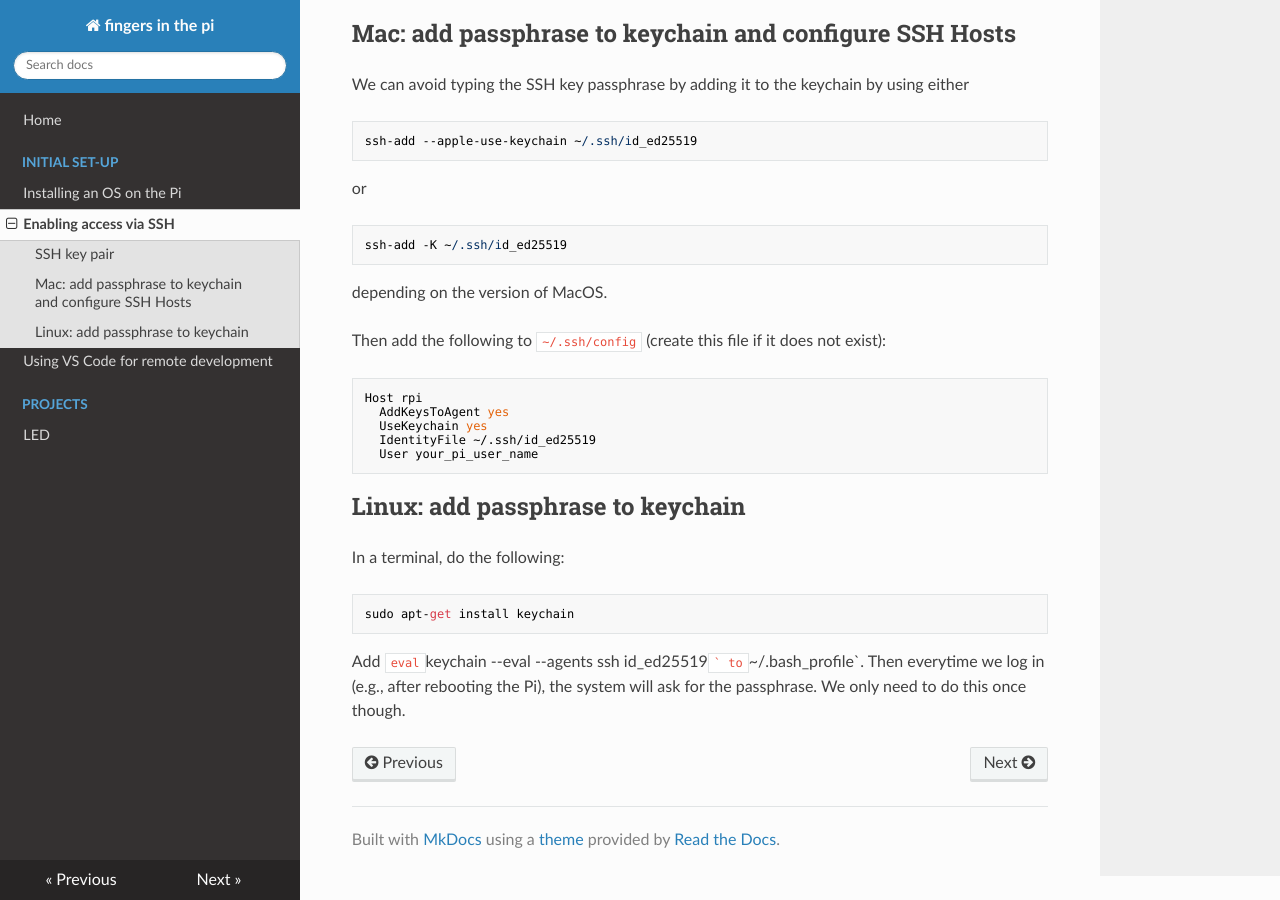
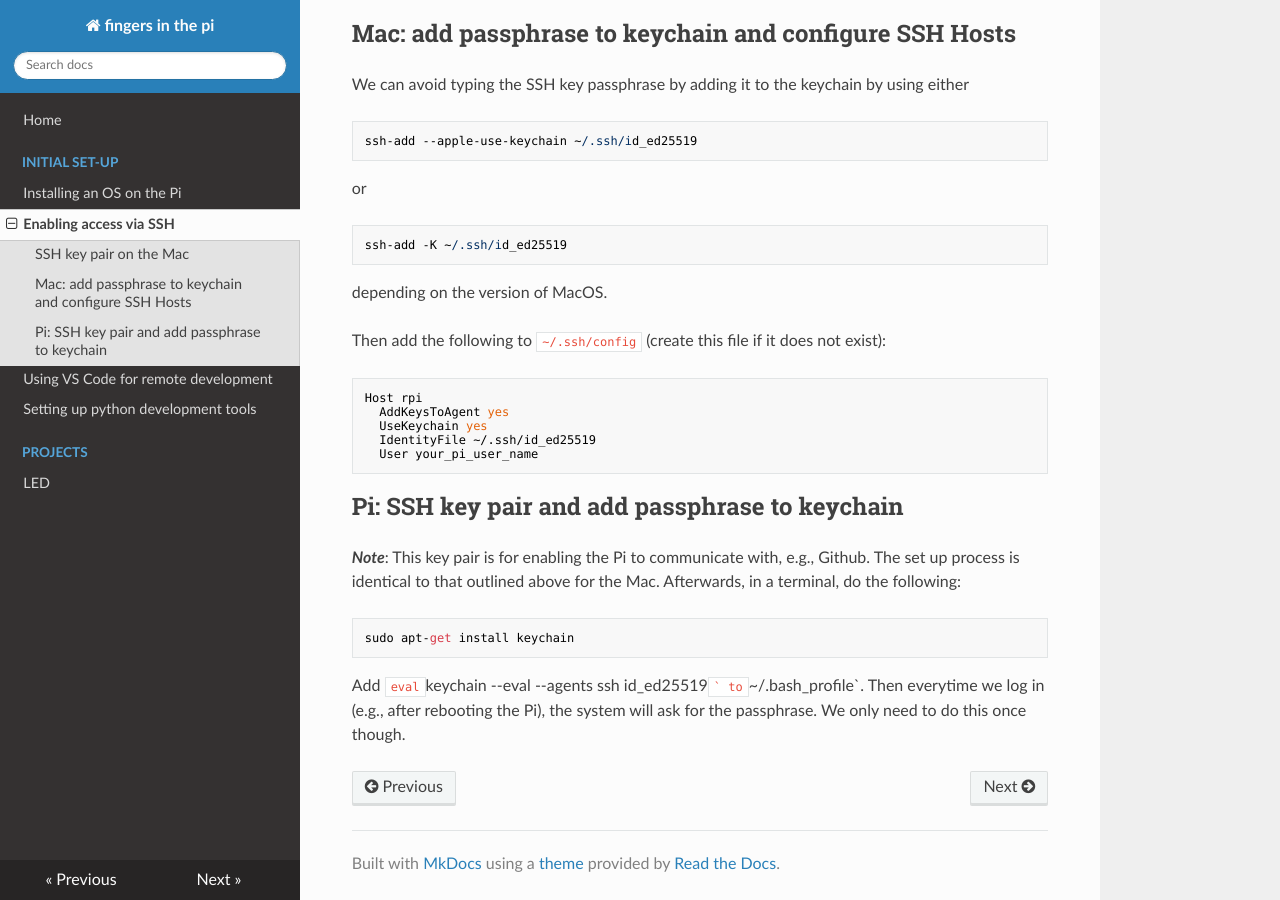
Before and after one commit to drkaizeng/fingers_in_the_pi, an MkDocs documentation site: the page built from docs/initial_setup/ssh_setup.md, in a window 1280 px wide and 900 px high, scrolled down 933 px. Built offline with MkDocs 1.6.1, drawn with Linux system fonts in a browser that asks for light colours; nearby versions of some CDN libraries; some of the changed text lies outside the part shown.

Commit message:
Update docs

````diff
--- a/docs/initial_setup/ssh_setup.md
+++ b/docs/initial_setup/ssh_setup.md
@@ -6,7 +6,7 @@ Although our Pi is a powerful little computer, we prefer to do most of our work
 - Find out the IP address by issuing `ip addr` in the terminal. We use the WIFI. So the IP can be found in the section about `wlan0`. If you use an ethernet cable, then focus on `eth0`. On another compute on the same network (a Mac in our case), issue `ssh $ip_addr`, where `$ip_addr` is the value returned by the previous step, and follow the on-screen instructions to log in.
 
 
-## SSH key pair
+## SSH key pair on the Mac
 To avoid having to type password to log in via SSH everytime, we created an SSH key pair on the Mac (identical steps of Linux machines). These steps are all done in a terminal.
 
 - Issue `ssh-keygen -t ed25519 -C "email@server.com"`, enter a passphrase and save file to the default location.
@@ -45,8 +45,8 @@ Host rpi
 ```
 
 
-## Linux: add passphrase to keychain
-In a terminal, do the following:
+## Pi: SSH key pair and add passphrase to keychain
+***Note***: This key pair is for enabling the Pi to communicate with, e.g., Github. The set up process is identical to that outlined above for the Mac. Afterwards, in a terminal, do the following:
 ```
 sudo apt-get install keychain
 ```
--- a/mkdocs.yml
+++ b/mkdocs.yml
@@ -9,5 +9,6 @@ nav:
         - Installing an OS on the Pi: initial_setup/installing_os.md
         - Enabling access via SSH: initial_setup/ssh_setup.md
         - Using VS Code for remote development: initial_setup/vscode_setup.md
+        - Setting up python development tools: initial_setup/python_setup.md
     - Projects:
-        - projects.md
+        - LED: docs/projects/led.md
````
Also changed, not shown: README.md (+1 -1 lines), docs/initial_setup/python_setup.md (added, +55 -0 lines), docs/initial_setup/figs/github_clone.png (added), docs/projects/led.md (renamed from docs/projects.md).
